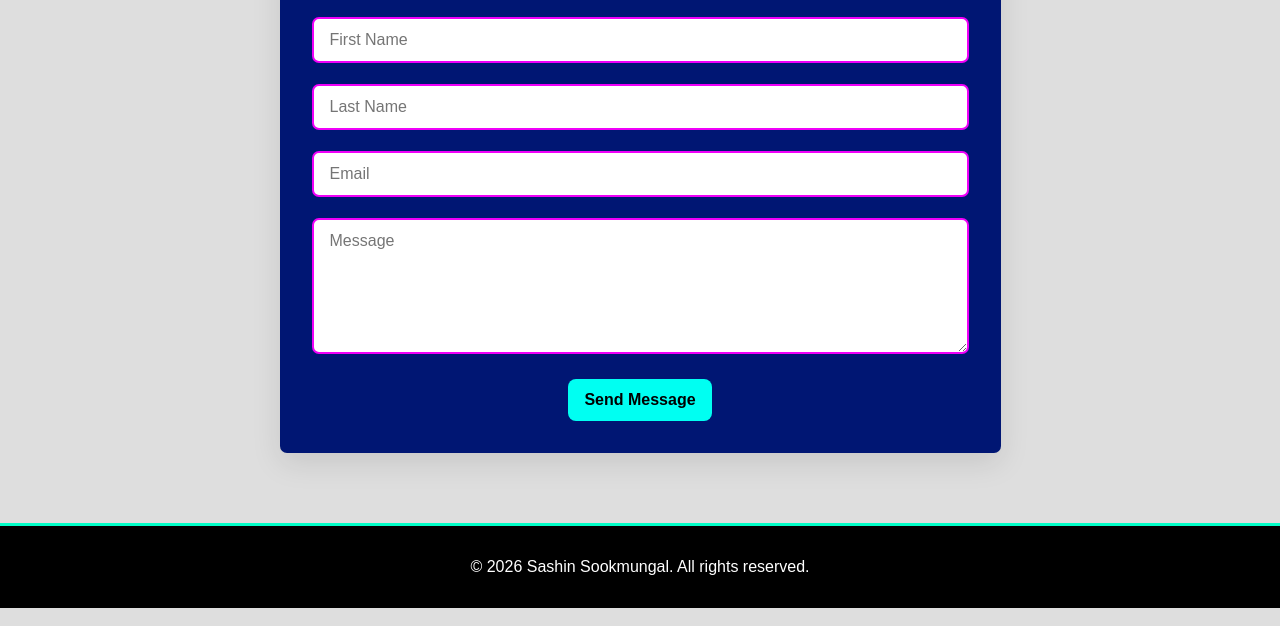
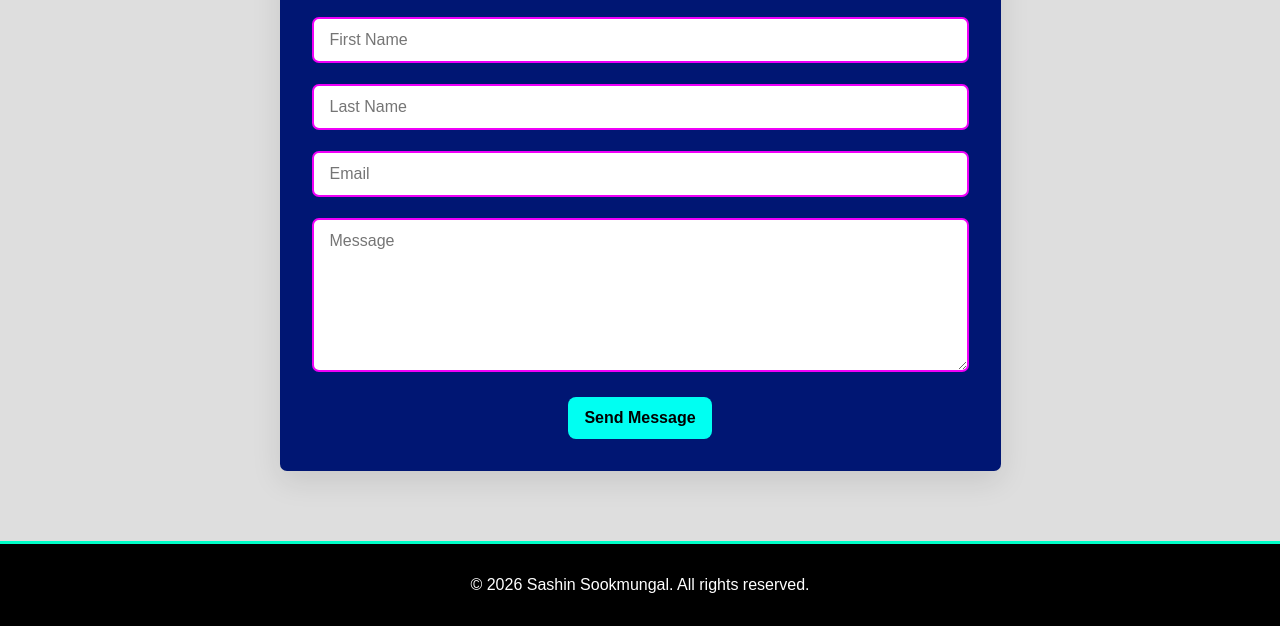
Before and after one commit to Sashimi-S/Portfolio-Website, a plain HTML site: page pages/contact.html in a window 1280 px wide. Shown: the part 195-821 px from the top of the page. Drawn offline with Linux system fonts and the light colour scheme.

Commit message:
Added Tab Icons

```diff
--- a/pages/contact.html
+++ b/pages/contact.html
@@ -4,6 +4,7 @@
     <meta charset="UTF-8">
     <meta name="viewport" content="width=device-width, initial-scale=1.0">
     <title>Contact Page</title>
+    <link rel="icon" type="image/png" href="../images/superman-icon.png">
 
     <link rel="stylesheet" href="../style.css">
     <script src="../navbar.js" defer></script>
@@ -24,16 +25,18 @@
 
         <div class="form-group"><input type="email"  name="Email" placeholder="Email" required></div>
 
-        <div class="form-group"><textarea  name="Message" rows="6" placeholder="Message" required></textarea></div>
+        <div class="form-group"><textarea  name="Message" rows="7" placeholder="Message" required></textarea></div>
 
         <button type="submit" class="btn-send">Send Message</button>
     </form>
     </div>
 
-</body>
-
 
 <footer class="footer">
         <p>&copy; 2026 Sashin Sookmungal. All rights reserved.</p>
     </footer>
+
+</body>
+
+
 </html>
```
Also changed, not shown: index.html (+1 -0 lines), pages/community.html (+1 -0 lines), pages/gallery.html (+1 -0 lines), pages/work.html (+1 -0 lines), 1 other file.
